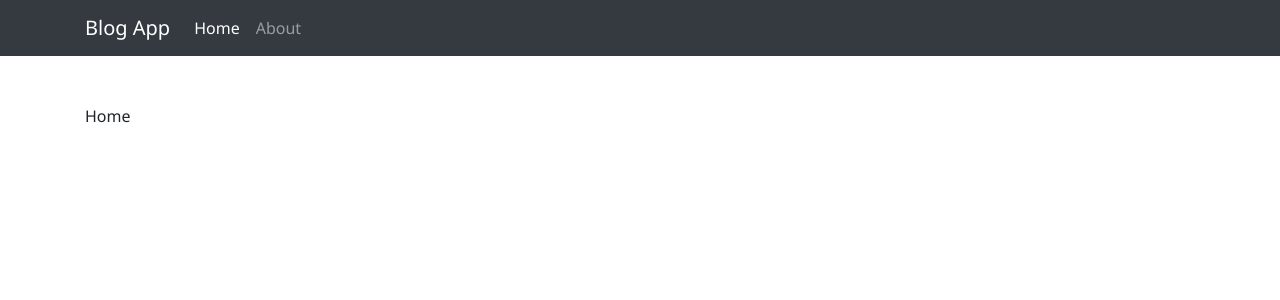
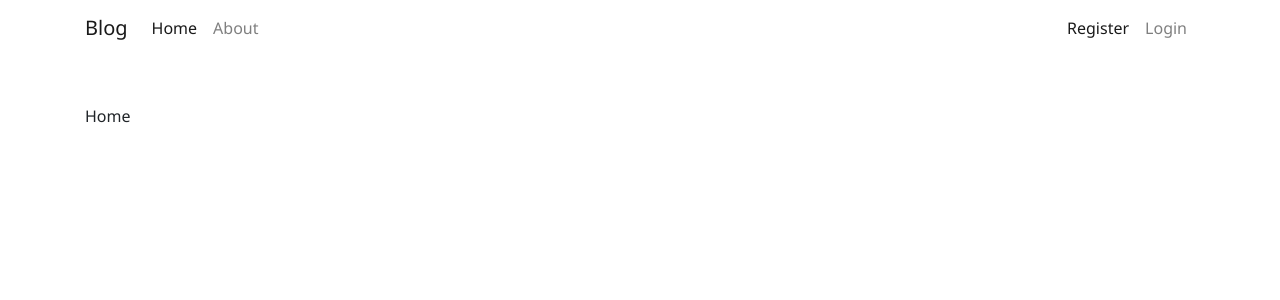
Before and after one commit to rooneyrulz/react_blog_app, a React (Create React App) app in the folder client/: page /home in a window 1280 px wide. Shown: the top 300 px of the page. Built offline with nearby package versions, Linux system fonts and the light colour scheme; no server answers.

Commit message:
login setup & spinner & private routes

```diff
--- a/client/src/App.js
+++ b/client/src/App.js
@@ -14,6 +14,7 @@ import Dashboard from './pages/Dashboard';
 import About from './pages/About';
 import Register from './pages/auth/Register';
 import Login from './pages/auth/Login';
+import PrivateRoute from './components/routing/PrivateRoute';
 
 // REDUX
 import { Provider } from 'react-redux';
@@ -35,7 +36,7 @@ const App = () => {
             <Switch>
               <Redirect exact from='/' to='/home' />
               <Route exact path='/home' component={Home} />
-              <Route exact path='/dashboard' component={Dashboard} />
+              <PrivateRoute exact path='/dashboard' component={Dashboard} />
               <Route exact path='/about' component={About} />
               <Route exact path='/register' component={Register} />
               <Route exact path='/login' component={Login} />
--- /dev/null
+++ b/client/src/components/routing/PrivateRoute.js
@@ -0,0 +1,35 @@
+import React from 'react';
+import PropTypes from 'prop-types';
+import { Route, Redirect } from 'react-router-dom';
+
+// REDUX
+import { connect } from 'react-redux';
+
+const PrivateRoute = ({
+  component: Component,
+  auth: { isAuthenticated, loading },
+  ...rest
+}) => {
+  return (
+    <Route
+      {...rest}
+      render={props =>
+        !isAuthenticated && !loading ? (
+          <Redirect to='/login' />
+        ) : (
+          <Component {...props} />
+        )
+      }
+    />
+  );
+};
+
+PrivateRoute.propTypes = {
+  auth: PropTypes.object.isRequired
+};
+
+const mapStateToProps = state => ({
+  auth: state.auth
+});
+
+export default connect(mapStateToProps)(PrivateRoute);
--- a/client/src/layouts/AppHeader.js
+++ b/client/src/layouts/AppHeader.js
@@ -1,11 +1,12 @@
 import React from 'react';
+import { NavLink } from 'react-router-dom';
 
 const AppHeader = () => {
   return (
-    <nav className='navbar navbar-expand-md navbar-dark bg-dark mb-5'>
+    <nav className='navbar navbar-expand-md navbar-light mb-5'>
       <div className='container'>
         <a className='navbar-brand' href='#'>
-          Blog App
+          Blog
         </a>
         <button
           className='navbar-toggler d-lg-none'
@@ -19,14 +20,26 @@ const AppHeader = () => {
         <div className='collapse navbar-collapse' id='collapsibleNavId'>
           <ul className='navbar-nav mr-auto mt-2 mt-lg-0'>
             <li className='nav-item active'>
-              <a className='nav-link' href='/home'>
+              <NavLink exact className='nav-link' to='/home'>
                 Home
-              </a>
+              </NavLink>
             </li>
             <li className='nav-item'>
-              <a className='nav-link' href='/about'>
+              <NavLink exact className='nav-link' to='/about'>
                 About
-              </a>
+              </NavLink>
+            </li>
+          </ul>
+          <ul className='navbar-nav ml-auto mt-2 mt-lg-0'>
+            <li className='nav-item active'>
+              <NavLink exact className='nav-link' to='/register'>
+                Register
+              </NavLink>
+            </li>
+            <li className='nav-item'>
+              <NavLink exact className='nav-link' to='/login'>
+                Login
+              </NavLink>
             </li>
           </ul>
         </div>
--- /dev/null
+++ b/client/src/layouts/Spinner.js
@@ -0,0 +1,7 @@
+import React from 'react';
+
+const Spinner = () => {
+  return <h1>Loading...</h1>;
+};
+
+export default Spinner;
--- a/client/src/pages/Dashboard.js
+++ b/client/src/pages/Dashboard.js
@@ -1,11 +1,26 @@
-import React from 'react'
+import React from 'react';
+import PropTypes from 'prop-types';
 
-const Dashboard = () => {
-    return (
-        <div>
-            Dashboard
-        </div>
-    )
-}
+// REDUX
+import { connect } from 'react-redux';
 
-export default Dashboard;
+// COMPONENTS
+import Spinner from '../layouts/Spinner';
+
+const Dashboard = ({ isAuthenticated, loading, history }) => {
+  if (!isAuthenticated) history.push('/login');
+
+  return loading ? <Spinner /> : <div>Dashboard</div>;
+};
+
+Dashboard.propTypes = {
+  isAuthenticated: PropTypes.bool,
+  loading: PropTypes.bool
+};
+
+const mapStateToProps = state => ({
+  isAuthenticated: state.auth.isAuthenticated,
+  loading: state.auth.loading
+});
+
+export default connect(mapStateToProps)(Dashboard);
--- a/client/src/pages/auth/Login.js
+++ b/client/src/pages/auth/Login.js
@@ -1,11 +1,15 @@
 import React, { useState } from 'react';
+import PropTypes from 'prop-types';
 import { Link } from 'react-router-dom';
 
 // REDUX
 import { connect } from 'react-redux';
 import { loginUser } from '../../actions/auth';
 
-const Login = ({ loginUser }) => {
+// COMPONENTS
+import Spinner from '../../layouts/Spinner';
+
+const Login = ({ loginUser, isAuthenticated, loading, history }) => {
   const [formData, setFormData] = useState({
     username: '',
     password: ''
@@ -19,7 +23,11 @@ const Login = ({ loginUser }) => {
   const onChange = e =>
     setFormData({ ...formData, [e.target.name]: e.target.value });
 
-  return (
+  if (isAuthenticated) history.push('/dashboard');
+
+  return loading && isAuthenticated ? (
+    <Spinner />
+  ) : (
     <div className='Login'>
       <header className='text-center'>
         <h3>Log In</h3>
@@ -68,4 +76,14 @@ const Login = ({ loginUser }) => {
   );
 };
 
-export default connect(null, { loginUser })(Login);
+Login.propTypes = {
+  isAuthenticated: PropTypes.bool,
+  loading: PropTypes.bool
+};
+
+const mapStateToProps = state => ({
+  isAuthenticated: state.auth.isAuthenticated,
+  loading: state.auth.loading
+});
+
+export default connect(mapStateToProps, { loginUser })(Login);
```
